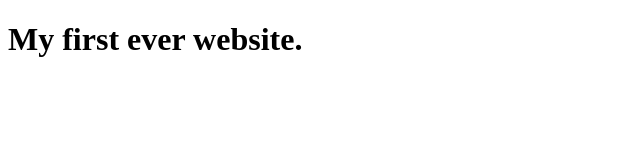
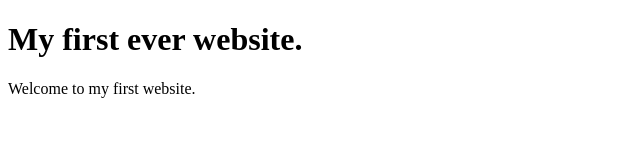
Before and after one commit to princetarafdar/My-first-website, a plain HTML site: page index.html in a window 1280 px wide. Shown: the whole page, without its empty margins (0-640 px from the left). Drawn offline with Linux system fonts and the light colour scheme.

Commit message:
learned github

```diff
--- a/index.html
+++ b/index.html
@@ -3,9 +3,10 @@
 <head>
     <meta charset="UTF-8">
     <meta name="viewport" content="width=device-width, initial-scale=1.0">
-    <title>Document</title>
+    <title>git hub</title>
 </head>
 <body>
     <h1> My first ever website.</h1>
+    <p> Welcome to my first website.</p>
 </body>
 </html>
```
